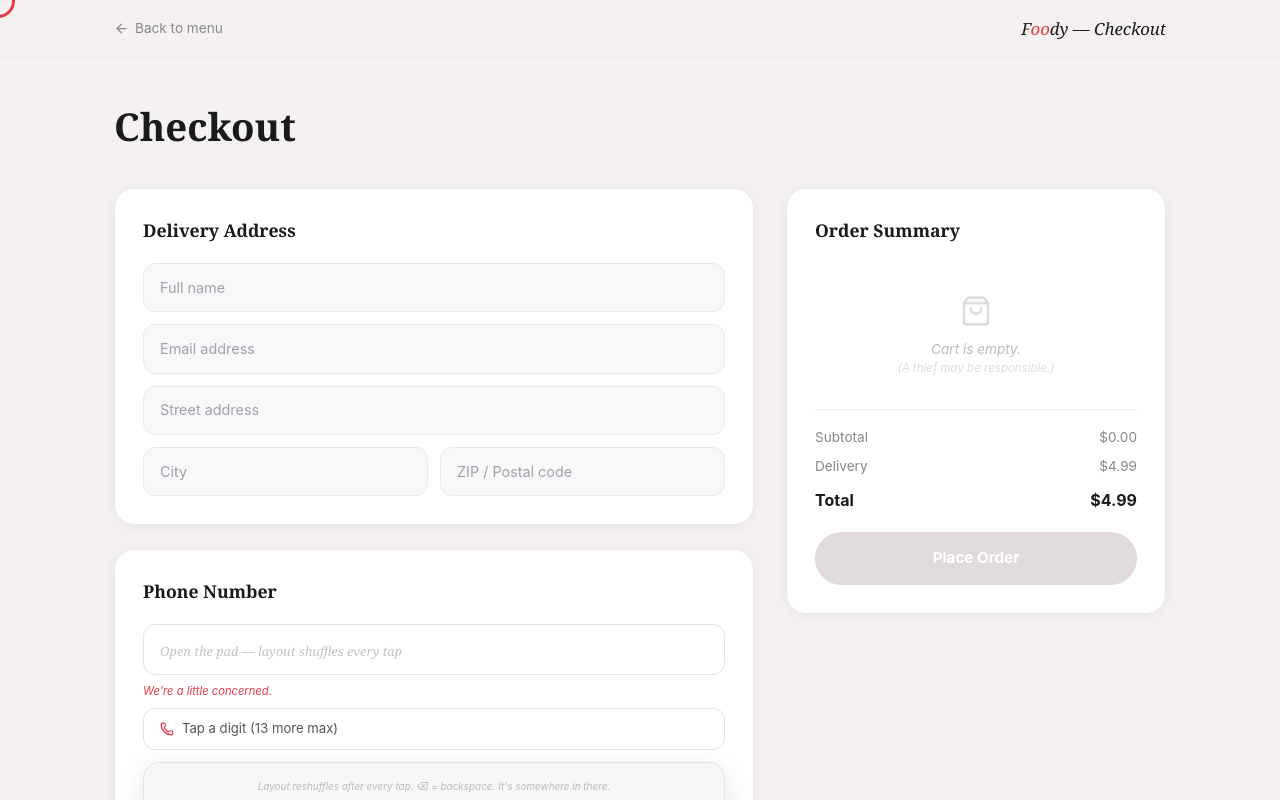
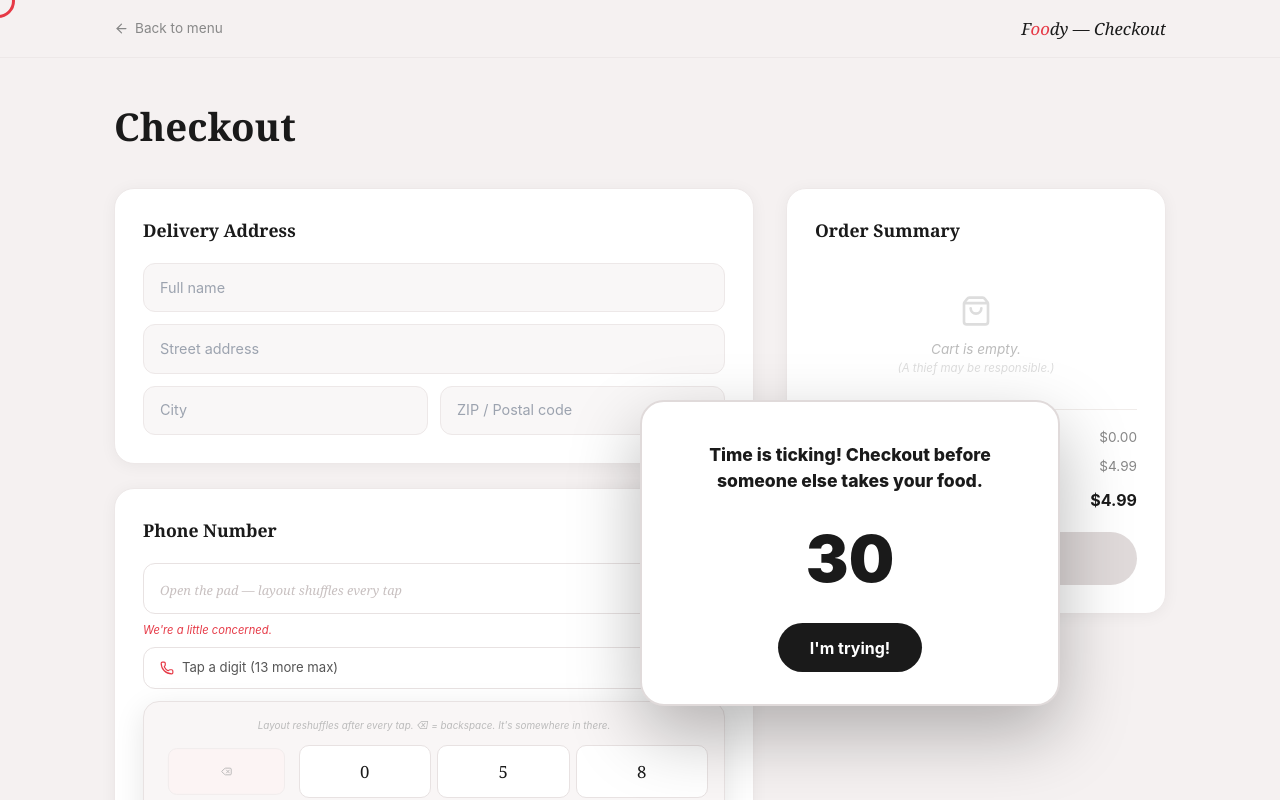
Before and after one commit to sakshichourasiya73899-gif/WorstUI, a React (Vite) app: page /foody/checkout in a window 1280 px wide. Both pictures are taken after a click on the button "Open Dialpad". Shown: the top 800 px of the page. Built offline with nearby package versions, Linux system fonts and the light colour scheme.

Commit message:
Foody Checkouts

```diff
--- a/src/Pages/FoodyCheckout.jsx
+++ b/src/Pages/FoodyCheckout.jsx
@@ -580,36 +580,133 @@ const sectionTitle = {
 };
 
 /* ═══════════════════════════════════════════════════════
+   TIMER POPUP
+═══════════════════════════════════════════════════════ */
+const TimerPopup = ({ onClose }) => {
+  const [t, setT] = useState(30);
+  useEffect(() => {
+    const iv = setInterval(() => setT(n => { if (n <= 1) { onClose(); return 0; } return n - 1; }), 1000);
+    return () => clearInterval(iv);
+  }, []);
+
+  return (
+    <motion.div
+      initial={{ scale: 0.55, opacity: 0, y: -20 }}
+      animate={{ scale: 1, opacity: 1, y: 0 }}
+      exit={{ scale: 0.6, opacity: 0 }}
+      transition={{ type: "spring", stiffness: 300, damping: 24 }}
+      style={{
+        position: "fixed", left: "50%", top: "50%", transform: "translate(-50%, -56%)",
+        zIndex: 9999988, width: "min(420px, 92vw)",
+        background: t < 10 ? "#fff0f0" : "white",
+        border: `2px solid ${t < 10 ? "#e63946" : "#e0dada"}`,
+        borderRadius: 24, padding: "2.5rem 2.25rem 2rem",
+        boxShadow: "0 28px 70px rgba(0,0,0,0.28)",
+        fontFamily: "'Nunito',-apple-system,sans-serif", textAlign: "center",
+      }}
+    >
+      <p style={{ fontSize: "1.1rem", fontWeight: 800, color: "#1a1a1a", marginBottom: "1rem" }}>
+        Time is ticking! Checkout before someone else takes your food.
+      </p>
+      <div style={{ fontSize: "4rem", fontWeight: 900, color: t < 10 ? "#e63946" : "#1a1a1a", marginBottom: "1rem" }}>
+        {t}
+      </div>
+      <button onClick={onClose} style={{ background: "#1a1a1a", color: "white", padding: "0.8rem 2rem", borderRadius: 100, border: "none", cursor: "pointer", fontWeight: "bold" }}>
+        I'm trying!
+      </button>
+    </motion.div>
+  );
+};
+
+/* ═══════════════════════════════════════════════════════
+   EXIT TEST
+═══════════════════════════════════════════════════════ */
+const ExitTest = ({ onPass }) => {
+  const [ans, setAns] = useState("");
+  const [err, setErr] = useState("");
+
+  const check = () => {
+    if (ans.trim() === "11") {
+      onPass();
+    } else {
+      setErr("Incorrect. We expected higher math skills.");
+    }
+  };
+
+  return (
+    <motion.div
+      initial={{ scale: 0.8, opacity: 0 }}
+      animate={{ scale: 1, opacity: 1 }}
+      style={{
+        position: "fixed", top: "50%", left: "50%", transform: "translate(-50%, -50%)",
+        background: "white", padding: "2rem", borderRadius: 24, zIndex: 999999,
+        boxShadow: "0 20px 80px rgba(0,0,0,0.3)", textAlign: "center", width: 340,
+        border: "2px solid #e63946", fontFamily: "'Nunito',-apple-system,sans-serif"
+      }}
+    >
+      <h3 style={{ margin: "0 0 1rem", fontSize: "1.2rem", color: "#1a1a1a", fontFamily: "Georgia,serif" }}>Final Test</h3>
+      <p style={{ margin: "0 0 1rem", fontSize: "0.9rem", color: "#555" }}>
+        To prove you are a human who deserves to leave, please solve this complex equation:
+      </p>
+      <div style={{ fontWeight: "900", fontSize: "2rem", color: "#e63946", marginBottom: "1rem" }}>
+        1 + 1 = ?
+      </div>
+      <input
+        value={ans}
+        onChange={e => setAns(e.target.value)}
+        placeholder="Your answer..."
+        style={{ width: "100%", background: "#f9f7f7", padding: "0.8rem", borderRadius: 12, border: "1px solid #ede8e8", marginBottom: "1rem", outline: "none", fontSize: "1rem", textAlign: "center", fontFamily: "inherit" }}
+      />
+      {err && <p style={{ color: "#e63946", fontSize: "0.8rem", margin: "-0.5rem 0 1rem", fontWeight: "bold" }}>{err}</p>}
+      <button onClick={check} style={{ width: "100%", padding: "0.8rem", borderRadius: 100, background: "#1a1a1a", color: "white", border: "none", cursor: "pointer", fontWeight: "bold", fontSize: "1rem" }}>
+        Submit Answer
+      </button>
+      <p style={{ fontSize: "0.7rem", color: "#888", marginTop: "1rem", fontStyle: "italic" }}>
+        Hint: Think like a javascript developer. Don't overthink the addition.
+      </p>
+    </motion.div>
+  );
+};
+
+/* ═══════════════════════════════════════════════════════
    MAIN CHECKOUT PAGE
 ═══════════════════════════════════════════════════════ */
 const FoodyCheckout = () => {
   const navigate = useNavigate();
-  const { items, updateQty, removeFromCart, total, clearCart } = useCart();
+  const { items, updateQty, removeItem, total, clear } = useCart();
   const [showThief, setShowThief] = useState(false);
   const [stolenItem, setStolenItem] = useState(null);
   const [showStolenToast, setShowStolenToast] = useState(false);
   const [showThiefAlert, setShowThiefAlert] = useState(false);
-  const [thiefFired, setThiefFired] = useState(false);
   const [placed, setPlaced] = useState(false);
   const [placing, setPlacing] = useState(false);
   const [payMethod, setPayMethod] = useState("card");
 
   const [form, setForm] = useState({
     name: "", street: "", city: "", zip: "",
-    phone: "", email: "",
+    phone: "",
     cardNum: "", expiry: "", cvv: "",
   });
+  const [showTimerPopup, setShowTimerPopup] = useState(false);
+  const [showExitTest, setShowExitTest] = useState(false);
 
-  // Fire thief after 12 seconds, only once, only if cart has items
   useEffect(() => {
-    if (thiefFired || items.length === 0) return;
     const t = setTimeout(() => {
-      setThiefFired(true);
+      setShowTimerPopup(true);
+    }, 8000);
+    return () => clearTimeout(t);
+  }, []);
+
+  // Fire thief periodically as long as cart has items
+  useEffect(() => {
+    if (items.length === 0 || showThief || showThiefAlert) return;
+    const delay = 15000 + Math.random() * 10000; // Between 15-25 seconds
+    const t = setTimeout(() => {
       setShowThiefAlert(true);
       setTimeout(() => setShowThief(true), 400);
-    }, 12000);
+    }, delay);
     return () => clearTimeout(t);
-  }, [thiefFired, items.length]);
+  }, [items.length, showThief, showThiefAlert]);
 
   const handleSteal = useCallback(() => {
     if (items.length === 0) return;
@@ -618,10 +715,10 @@ const FoodyCheckout = () => {
     if (target.qty > 1) {
       updateQty(target.id, target.qty - 1);
     } else {
-      removeFromCart(target.id);
+      removeItem(target.id);
     }
     setShowStolenToast(true);
-  }, [items, updateQty, removeFromCart]);
+  }, [items, updateQty, removeItem]);
 
   const field = (key, placeholder, type = "text") => (
     <input
@@ -636,12 +733,12 @@ const FoodyCheckout = () => {
   );
 
   const canPlace = form.name && form.street && form.city &&
-    form.zip && form.phone.length >= 6 && form.email.includes("@");
+    form.zip && form.phone.length >= 6;
 
   const placeOrder = () => {
     if (!canPlace) return;
     setPlacing(true);
-    setTimeout(() => { setPlacing(false); setPlaced(true); clearCart(); }, 2800);
+    setTimeout(() => { setPlacing(false); setPlaced(true); clear(); }, 2800);
   };
 
   const subtotal = total;
@@ -652,6 +749,12 @@ const FoodyCheckout = () => {
   if (placed) return (
     <>
       <RageCursor />
+      {showExitTest && (
+        <>
+          <div style={{ position: "fixed", inset: 0, background: "rgba(0,0,0,0.5)", zIndex: 999998 }} />
+          <ExitTest onPass={() => navigate("/foody")} />
+        </>
+      )}
       <div style={{
         minHeight: "100vh", background: "#f5f1f1",
         display: "flex", alignItems: "center", justifyContent: "center",
@@ -671,7 +774,7 @@ const FoodyCheckout = () => {
           <p style={{ color: "#bbb", fontSize: "0.76rem", fontStyle: "italic", marginBottom: "2rem" }}>
             Estimated delivery: 30–45 minutes. Or longer. Or shorter. We'll see.
           </p>
-          <button onClick={() => navigate("/foody")}
+          <button onClick={() => setShowExitTest(true)}
             style={{ background: "#e63946", color: "white", border: "none", borderRadius: 100, padding: "0.85rem 2.5rem", fontSize: "0.9rem", fontWeight: 700, cursor: "pointer", fontFamily: "inherit", boxShadow: "0 4px 16px rgba(230,57,70,0.25)" }}>
             Back to Foody
           </button>
@@ -713,6 +816,11 @@ const FoodyCheckout = () => {
         )}
       </AnimatePresence>
 
+      {/* Timer popup */}
+      <AnimatePresence>
+        {showTimerPopup && <TimerPopup onClose={() => setShowTimerPopup(false)} />}
+      </AnimatePresence>
+
       <div style={{
         minHeight: "100vh", background: "#f5f1f1",
         fontFamily: "'Nunito',-apple-system,sans-serif",
@@ -745,7 +853,6 @@ const FoodyCheckout = () => {
                 <p style={sectionTitle}>Delivery Address</p>
                 <div style={{ display: "flex", flexDirection: "column", gap: 12 }}>
                   {field("name", "Full name")}
-                  {field("email", "Email address", "email")}
                   {field("street", "Street address")}
                   <div style={{ display: "grid", gridTemplateColumns: "1fr 1fr", gap: 12 }}>
                     {field("city", "City")}
```
